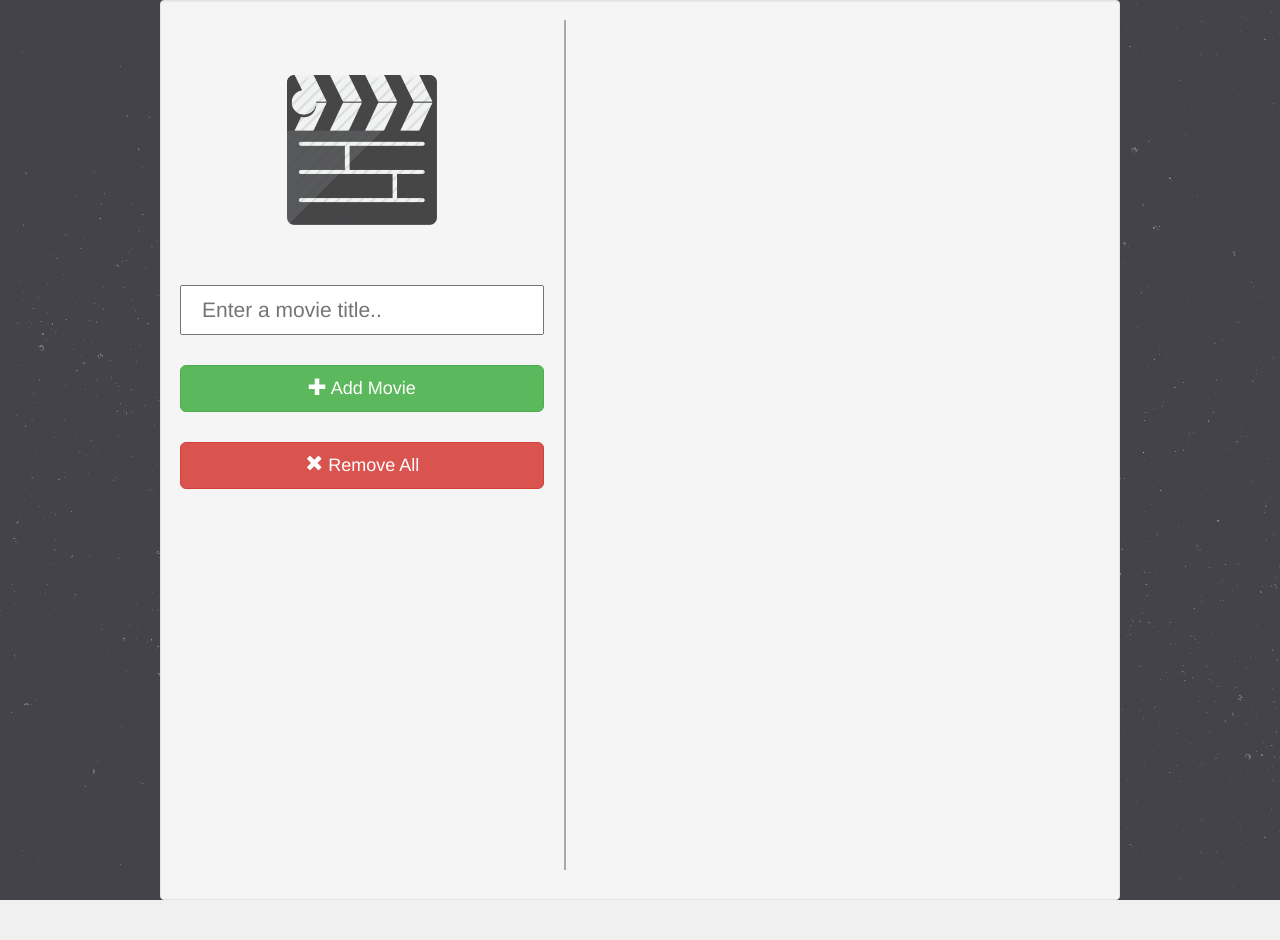
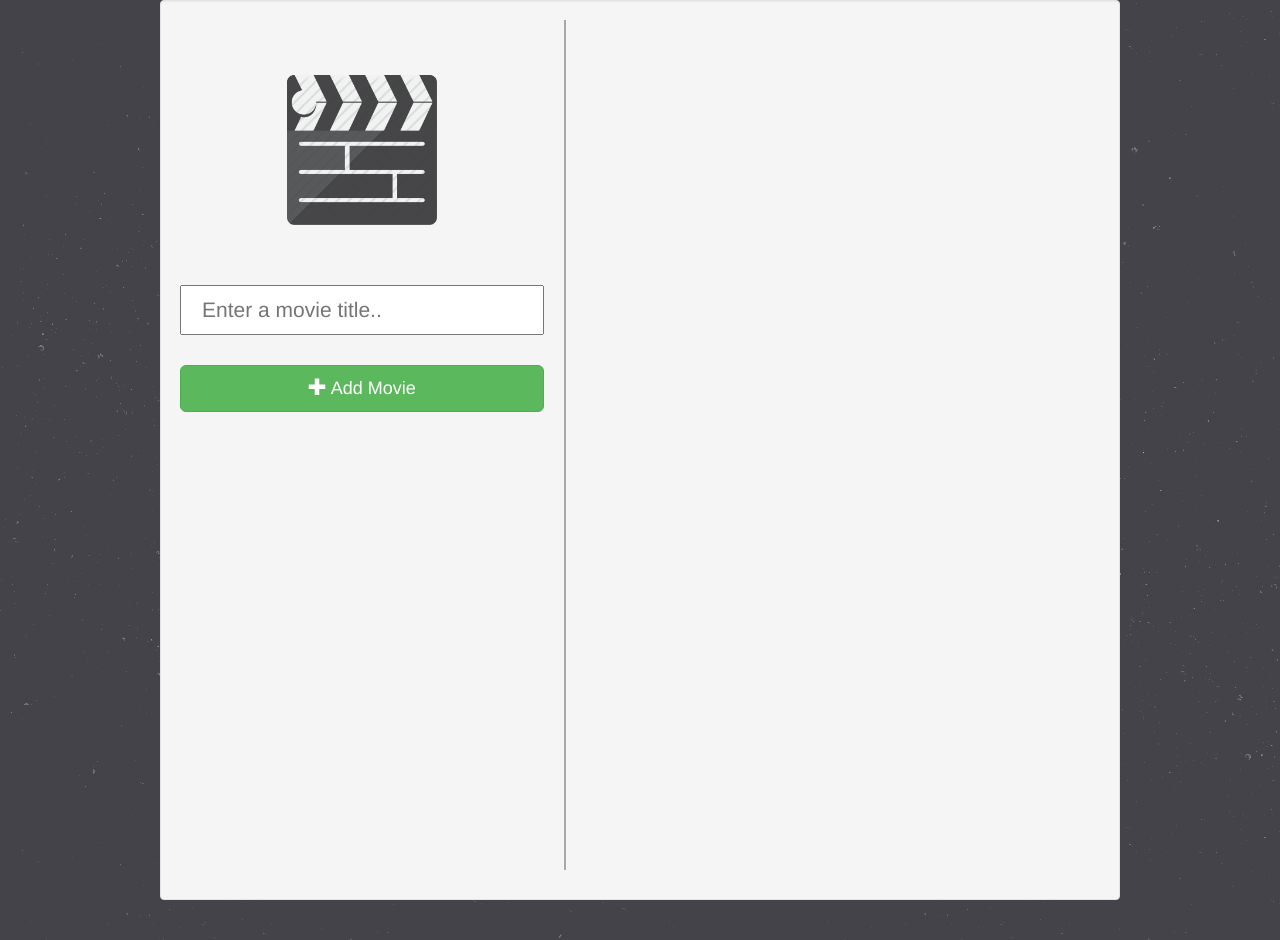
Before and after one commit to soodsagar/backboneMovies, a PHP site: page / in a window 1280 px wide. Shown: the top 940 px of the page. Before the commit the page ends 900 px from the top, so only its background shows below. Run offline with PHP 8.4, Linux system fonts and the light colour scheme; some libraries are stand-ins or nearby versions.

Commit message:
Update index.php

```diff
--- a/backbone/index.php
+++ b/backbone/index.php
@@ -16,8 +16,6 @@
         <img class='logo' src='img/logo.png' width='150'>
         <input type='text' id='movie-input-field' placeholder='Enter a movie title..'> <br>
         <button id='add' class='btn btn-block btn-lg btn-success'><i class='glyphicon glyphicon-plus'></i> Add Movie</button>
-        <button id='remove-all' class='btn btn-block btn-lg btn-danger'><i class='glyphicon glyphicon-remove'></i> Remove All</button>
-    </div>
 
     <div class='right-panel'><table class='list'></table></div>
 
```
